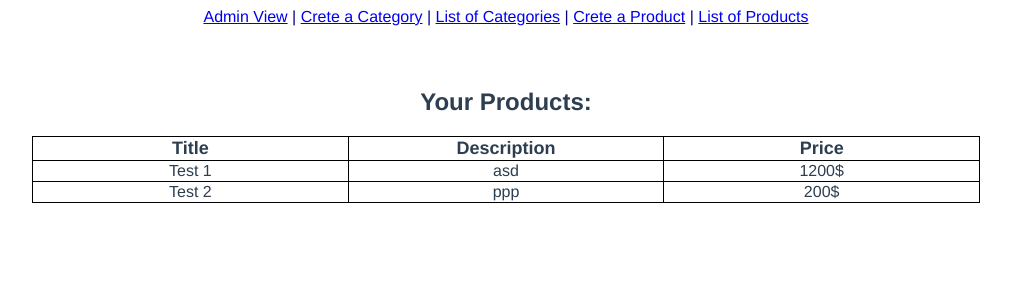
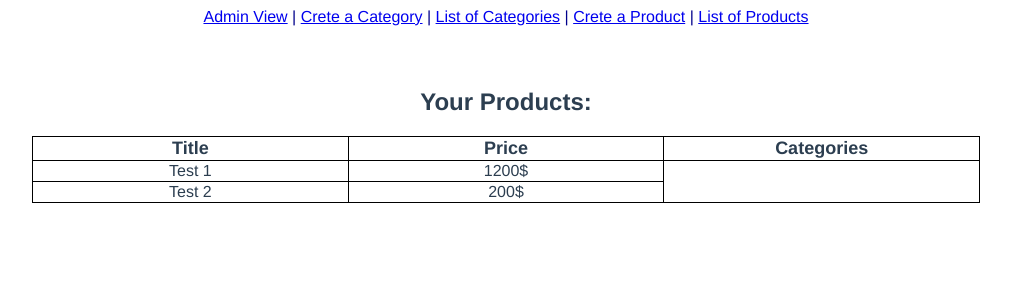
Before and after one commit to aatanasovskii/shopping-app-vuejs, a Vue app: page /admin/products in a window 1280 px wide. Shown: the top 300 px of the page, without its empty margins (134-1145 px from the left). Built offline with nearby package versions, Linux system fonts and the light colour scheme.

Commit message:
Add files via upload

```diff
--- a/package.json
+++ b/package.json
@@ -9,6 +9,7 @@
   "dependencies": {
     "core-js": "^3.8.3",
     "vue": "^2.6.14",
+    "vue-multiselect": "^2.1.7",
     "vue-router": "^3.5.1",
     "vuelidate": "^0.7.7",
     "vuex": "^3.6.2"
--- a/src/views/CreateCategory.vue
+++ b/src/views/CreateCategory.vue
@@ -20,7 +20,7 @@
         <label>Description:</label>
         <textarea placeholder="Add description" id="description" v-model="category.description"></textarea>
       </div>
-      <button type="submit">Add Todo Item</button>
+      <button type="submit">Add Category</button>
       <p class="error" v-if="submitStatus === 'ERROR'">Please fill the form correctly.</p>
       <div class="reset">
         <input type="reset" />
--- a/src/views/CreateProduct.vue
+++ b/src/views/CreateProduct.vue
@@ -41,18 +41,24 @@
           <p class="error" v-if="!$v.product.price.required">Price is required!</p>
         </div>
       </div>
-      <button type="submit">Add Todo Item</button>
+      <button type="submit">Add Product</button>
       <p class="error" v-if="submitStatus === 'ERROR'">Please fill the form correctly.</p>
       <div class="reset">
         <input type="reset" />
+      </div>
+      <div>
+        <Multiselect v-model="product.category" :options="categories"></Multiselect>
       </div>
     </form>
   </div>
 </template>
 
 <script>
+import Multiselect from 'vue-multiselect';
+import "vue-multiselect/dist/vue-multiselect.min.css";
 import { required } from 'vuelidate/lib/validators';
 export default {
+  components: { Multiselect },
   data() {
     return {
       product: {},
@@ -64,6 +70,11 @@ export default {
       title: { required },
       description: { required },
       price: { required },
+    },
+  },
+  computed: {
+    categories() {
+      return this.$store.state.categories;
     },
   },
   methods: {
--- a/src/views/ListCategories.vue
+++ b/src/views/ListCategories.vue
@@ -2,8 +2,10 @@
   <div class="categories">
     <h2>Your Categories: </h2>
     <table>
-      <th>Title</th>
-      <th>Description</th>
+      <tr>
+        <th>Title</th>
+        <th>Description</th>
+      </tr>
       <tr v-for="(category, index) in categories.categories" :key="index">
         <td>{{ category.title }}</td>
         <td>{{ category.description }}</td>
--- a/src/views/ListProducts.vue
+++ b/src/views/ListProducts.vue
@@ -2,12 +2,13 @@
   <div class="categories">
     <h2>Your Products: </h2>
     <table>
-      <th>Title</th>
-      <th>Description</th>
-      <th>Price</th>
+      <tr>
+        <th>Title</th>
+        <th>Price</th>
+        <th>Categories</th>
+      </tr>
       <tr v-for="(product, index) in products.products" :key="index">
         <td>{{ product.title }}</td>
-        <td>{{ product.description }}</td>
         <td>{{ product.price }}</td>
       </tr>
     </table>
```
Also changed, not shown: 1 other file (tests, documents, lock files or other folders).
